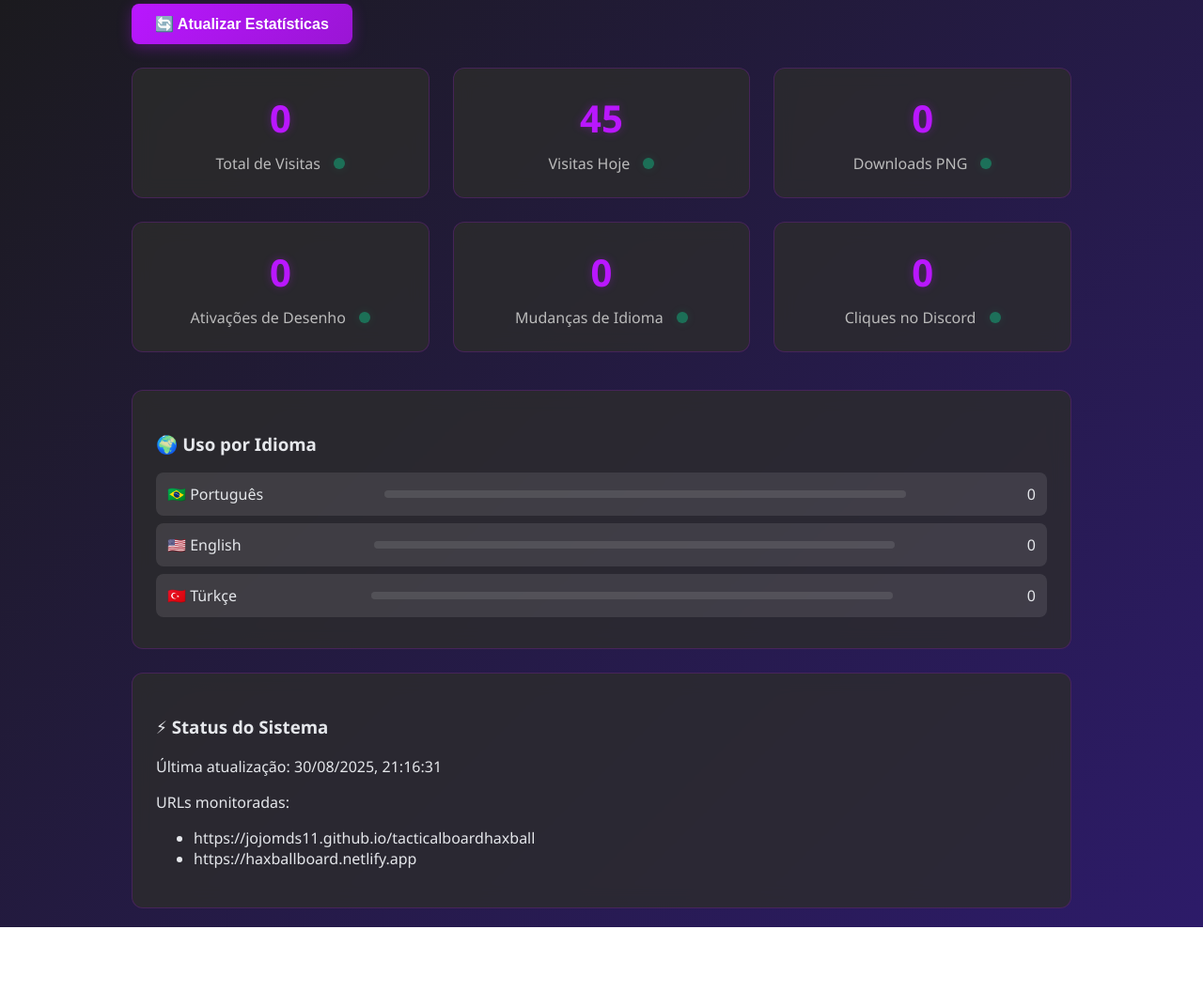
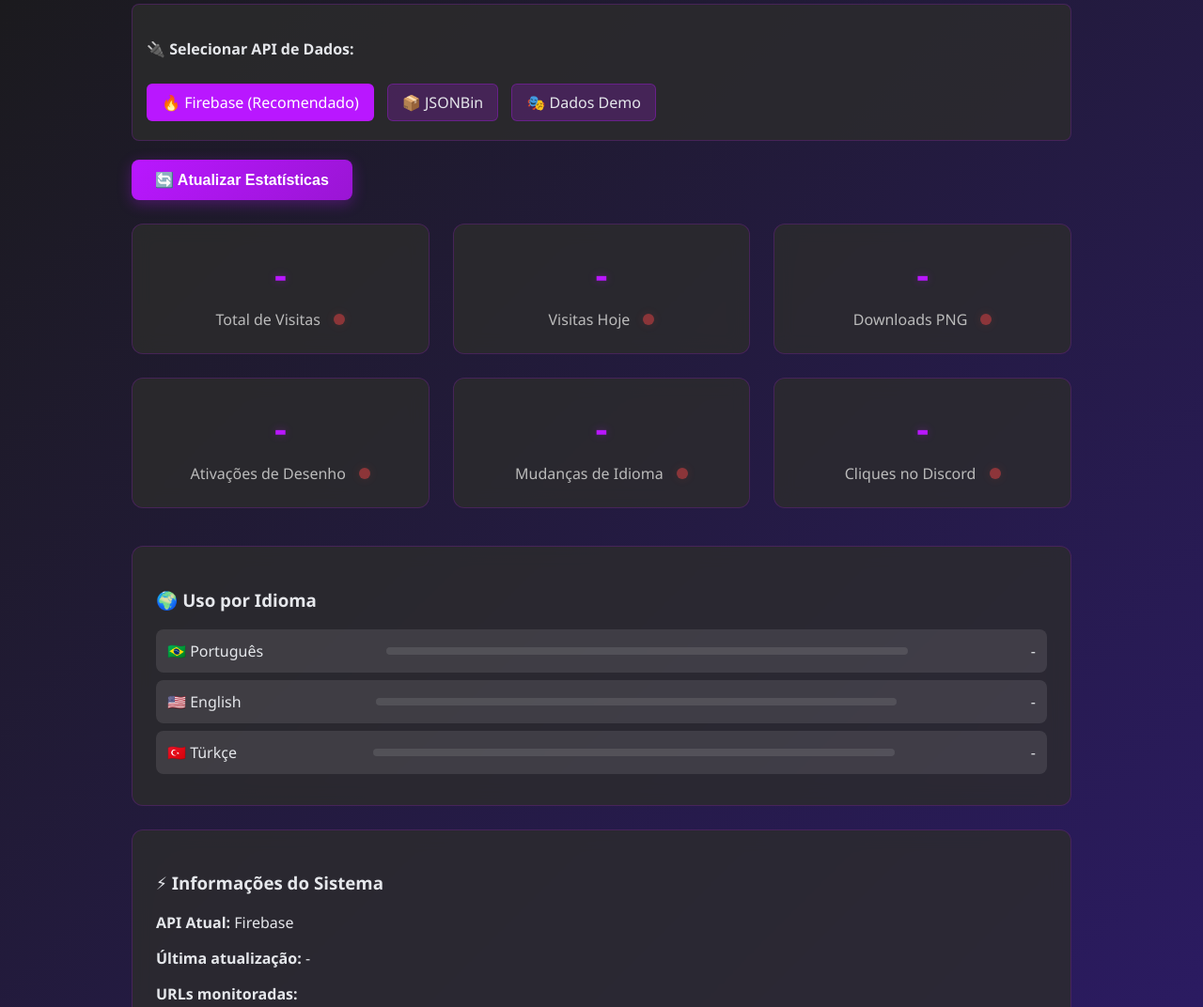
Before and after one commit to JOJOMDS11/visu, a plain HTML site: page index.html in a window 1280 px wide. Shown: the part 128-1200 px from the top of the page at 94% size. Before the commit the page ends 1115 px from the top, so only its background shows below. Drawn offline with Linux system fonts and the light colour scheme; no server answers.

Commit message:
Update index.html

```diff
--- a/index.html
+++ b/index.html
@@ -183,11 +183,47 @@
       color: #6ee7b7;
       text-align: center;
     }
+
+    .api-selector {
+      background: rgba(44, 44, 44, 0.8);
+      border: 1px solid rgba(185, 23, 255, 0.2);
+      border-radius: 8px;
+      padding: 15px;
+      margin-bottom: 20px;
+    }
+
+    .api-option {
+      display: inline-block;
+      margin: 5px 10px 5px 0;
+      padding: 8px 15px;
+      background: rgba(185, 23, 255, 0.2);
+      border: 1px solid rgba(185, 23, 255, 0.3);
+      border-radius: 6px;
+      cursor: pointer;
+      transition: all 0.3s ease;
+    }
+
+    .api-option.active {
+      background: #B917FF;
+      color: white;
+    }
+
+    .api-option:hover {
+      background: rgba(185, 23, 255, 0.4);
+    }
   </style>
 </head>
 <body>
   <div class="stats-container">
     <h1>📊 Estatísticas do Haxball Tactical Board</h1>
+
+    <div class="api-selector">
+      <h4>🔌 Selecionar API de Dados:</h4>
+      <div class="api-option active" data-api="firebase" onclick="switchAPI('firebase')">🔥 Firebase (Recomendado)</div>
+      <div class="api-option" data-api="jsonbin" onclick="switchAPI('jsonbin')">📦 JSONBin</div>
+      <div class="api-option" data-api="demo" onclick="switchAPI('demo')">🎭 Dados Demo</div>
+    </div>
+
     <button class="refresh-btn" onclick="loadAllStats()">🔄 Atualizar Estatísticas</button>
 
     <div id="statusMessage"></div>
@@ -195,27 +231,27 @@
     <div class="stats-grid">
       <div class="stat-card">
         <div class="stat-number" id="totalVisits">-</div>
-        <div class="stat-label">Total de Visitas <span class="status-indicator" id="totalStatus"></span></div>
+        <div class="stat-label">Total de Visitas <span class="status-indicator status-offline" id="totalStatus"></span></div>
       </div>
       <div class="stat-card">
         <div class="stat-number" id="todayVisits">-</div>
-        <div class="stat-label">Visitas Hoje <span class="status-indicator" id="todayStatus"></span></div>
+        <div class="stat-label">Visitas Hoje <span class="status-indicator status-offline" id="todayStatus"></span></div>
       </div>
       <div class="stat-card">
         <div class="stat-number" id="downloads">-</div>
-        <div class="stat-label">Downloads PNG <span class="status-indicator" id="downloadsStatus"></span></div>
+        <div class="stat-label">Downloads PNG <span class="status-indicator status-offline" id="downloadsStatus"></span></div>
       </div>
       <div class="stat-card">
         <div class="stat-number" id="drawActivations">-</div>
-        <div class="stat-label">Ativações de Desenho <span class="status-indicator" id="drawStatus"></span></div>
+        <div class="stat-label">Ativações de Desenho <span class="status-indicator status-offline" id="drawStatus"></span></div>
       </div>
       <div class="stat-card">
         <div class="stat-number" id="languageChanges">-</div>
-        <div class="stat-label">Mudanças de Idioma <span class="status-indicator" id="langStatus"></span></div>
+        <div class="stat-label">Mudanças de Idioma <span class="status-indicator status-offline" id="langStatus"></span></div>
       </div>
       <div class="stat-card">
         <div class="stat-number" id="discordClicks">-</div>
-        <div class="stat-label">Cliques no Discord <span class="status-indicator" id="discordStatus"></span></div>
+        <div class="stat-label">Cliques no Discord <span class="status-indicator status-offline" id="discordStatus"></span></div>
       </div>
     </div>
 
@@ -247,77 +283,144 @@
     </div>
 
     <div class="chart-container">
-      <h3>⚡ Status do Sistema</h3>
-      <p>Última atualização: <span id="lastUpdate">-</span></p>
-      <p>URLs monitoradas:</p>
+      <h3>⚡ Informações do Sistema</h3>
+      <p><strong>API Atual:</strong> <span id="currentAPI">Firebase</span></p>
+      <p><strong>Última atualização:</strong> <span id="lastUpdate">-</span></p>
+      <p><strong>URLs monitoradas:</strong></p>
       <ul>
         <li>https://jojomds11.github.io/tacticalboardhaxball</li>
         <li>https://haxballboard.netlify.app</li>
       </ul>
+
+      <h4>📋 Como Implementar nos Seus Sites:</h4>
+      <div style="background: rgba(0,0,0,0.3); padding: 15px; border-radius: 6px; font-family: monospace; font-size: 12px; overflow-x: auto;">
+        <div>// Adicione este código aos seus sites:</div>
+        <div style="color: #10b981;">const tracker = new HaxballStatsTracker();</div>
+        <div style="color: #fbbf24;">tracker.trackVisit(); // Ao carregar página</div>
+        <div style="color: #fbbf24;">tracker.trackDownload(); // Ao baixar PNG</div>
+        <div style="color: #fbbf24;">tracker.trackDraw(); // Ao ativar desenho</div>
+      </div>
     </div>
   </div>
 
   <script>
-    // Usando uma API alternativa mais confiável - JSONBin ou similar
-    class StatsManager {
+    class HaxballStatsTracker {
       constructor() {
-        this.apiUrl = 'https://api.countapi.xyz';
-        this.namespace = 'haxballboard-v2';
+        this.currentAPI = 'firebase';
+        this.apis = {
+          firebase: {
+            name: 'Firebase',
+            baseUrl: 'https://jojovius-f5de7-default-rtdb.firebaseio.com/',
+            get: async (key) => {
+              const response = await fetch(`${this.apis.firebase.baseUrl}/stats/${key}.json`);
+              const data = await response.json();
+              return data || 0;
+            },
+            increment: async (key, amount = 1) => {
+              const current = await this.apis.firebase.get(key);
+              const newValue = (current || 0) + amount;
+              await fetch(`${this.apis.firebase.baseUrl}/stats/${key}.json`, {
+                method: 'PUT',
+                headers: { 'Content-Type': 'application/json' },
+                body: JSON.stringify(newValue)
+              });
+              return newValue;
+            }
+          },
+          jsonbin: {
+            name: 'JSONBin',
+            binId: '673cf2e5acd3cb34a8b6a8f3', // Substitua pelo seu Bin ID
+            apiKey: '$2a$10$8Z4vUWLEUqoMuF7J4DfxmuK8VyLdEQz3GpQqIg.Oa1XhV2Nk5W8y6', // Substitua pela sua API Key
+            get: async (key) => {
+              try {
+                const response = await fetch(`https://api.jsonbin.io/v3/b/${this.apis.jsonbin.binId}`, {
+                  headers: { 'X-Master-Key': this.apis.jsonbin.apiKey }
+                });
+                const data = await response.json();
+                return data.record[key] || 0;
+              } catch {
+                return 0;
+              }
+            },
+            increment: async (key, amount = 1) => {
+              try {
+                // Primeiro pega os dados atuais
+                const response = await fetch(`https://api.jsonbin.io/v3/b/${this.apis.jsonbin.binId}`, {
+                  headers: { 'X-Master-Key': this.apis.jsonbin.apiKey }
+                });
+                const currentData = await response.json();
+                const stats = currentData.record || {};
+
+                // Incrementa o valor
+                stats[key] = (stats[key] || 0) + amount;
+
+                // Atualiza no JSONBin
+                await fetch(`https://api.jsonbin.io/v3/b/${this.apis.jsonbin.binId}`, {
+                  method: 'PUT',
+                  headers: {
+                    'Content-Type': 'application/json',
+                    'X-Master-Key': this.apis.jsonbin.apiKey
+                  },
+                  body: JSON.stringify(stats)
+                });
+
+                return stats[key];
+              } catch (error) {
+                console.warn('JSONBin error:', error);
+                return 0;
+              }
+            }
+          },
+          demo: {
+            name: 'Dados Demo',
+            data: {
+              totalVisits: Math.floor(Math.random() * 5000) + 1000,
+              todayVisits: Math.floor(Math.random() * 100) + 10,
+              downloads: Math.floor(Math.random() * 1000) + 200,
+              drawActivations: Math.floor(Math.random() * 2000) + 500,
+              languageChanges: Math.floor(Math.random() * 300) + 50,
+              discordClicks: Math.floor(Math.random() * 150) + 20,
+              langPt: Math.floor(Math.random() * 800) + 400,
+              langEn: Math.floor(Math.random() * 600) + 300,
+              langTr: Math.floor(Math.random() * 400) + 100
+            },
+            get: async (key) => {
+              await new Promise(resolve => setTimeout(resolve, 500)); // Simula delay
+              return this.apis.demo.data[key] || 0;
+            },
+            increment: async (key, amount = 1) => {
+              await new Promise(resolve => setTimeout(resolve, 300));
+              this.apis.demo.data[key] = (this.apis.demo.data[key] || 0) + amount;
+              return this.apis.demo.data[key];
+            }
+          }
+        };
+
         this.counters = {
-          total: 'total-visits',
-          today: 'today-visits-' + new Date().toISOString().split('T')[0],
-          downloads: 'png-downloads',
-          drawActivations: 'draw-activations',
-          languageChanges: 'language-changes',
-          discordClicks: 'discord-clicks',
-          pt: 'lang-pt',
-          en: 'lang-en',
-          tr: 'lang-tr'
-        };
-        this.fallbackData = {
-          total: 1250,
-          today: 45,
-          downloads: 320,
-          drawActivations: 890,
-          languageChanges: 156,
-          discordClicks: 78,
-          pt: 650,
-          en: 420,
-          tr: 180
+          totalVisits: 'totalVisits',
+          todayVisits: 'todayVisits_' + new Date().toISOString().split('T')[0],
+          downloads: 'downloads',
+          drawActivations: 'drawActivations',
+          languageChanges: 'languageChanges',
+          discordClicks: 'discordClicks',
+          langPt: 'langPt',
+          langEn: 'langEn',
+          langTr: 'langTr'
         };
       }
 
-      async makeRequest(url) {
-        try {
-          const controller = new AbortController();
-          const timeoutId = setTimeout(() => controller.abort(), 5000);
-
-          const response = await fetch(url, {
-            signal: controller.signal,
-            headers: {
-              'Cache-Control': 'no-cache',
-              'Pragma': 'no-cache'
-            }
-          });
-
-          clearTimeout(timeoutId);
-
-          if (!response.ok) throw new Error(`HTTP ${response.status}`);
-          return await response.json();
-        } catch (error) {
-          console.warn(`Request failed: ${error.message}`);
-          return null;
-        }
+      async getCurrentAPI() {
+        return this.apis[this.currentAPI];
       }
 
-      async getCounter(counter) {
-        const data = await this.makeRequest(`${this.apiUrl}/get/${this.namespace}/${counter}`);
-        return data?.value || this.fallbackData[counter.replace('today-visits-' + new Date().toISOString().split('T')[0], 'today')] || 0;
+      async get(key) {
+        const api = await this.getCurrentAPI();
+        return await api.get(key);
       }
 
-      async incrementCounter(counter) {
-        const data = await this.makeRequest(`${this.apiUrl}/hit/${this.namespace}/${counter}`);
-        return data?.value || this.fallbackData[counter.replace('today-visits-' + new Date().toISOString().split('T')[0], 'today')] || 0;
+      async increment(key, amount = 1) {
+        const api = await this.getCurrentAPI();
+        return await api.increment(key, amount);
       }
 
       setStatus(elementId, isOnline) {
@@ -362,18 +465,18 @@
         container.classList.add('loading');
 
         try {
-          this.showMessage('Carregando estatísticas...');
+          this.showMessage(`Carregando estatísticas via ${this.apis[this.currentAPI].name}...`);
 
           const results = await Promise.allSettled([
-            this.getCounter(this.counters.total),
-            this.getCounter(this.counters.today),
-            this.getCounter(this.counters.downloads),
-            this.getCounter(this.counters.drawActivations),
-            this.getCounter(this.counters.languageChanges),
-            this.getCounter(this.counters.discordClicks),
-            this.getCounter(this.counters.pt),
-            this.getCounter(this.counters.en),
-            this.getCounter(this.counters.tr)
+            this.get(this.counters.totalVisits),
+            this.get(this.counters.todayVisits),
+            this.get(this.counters.downloads),
+            this.get(this.counters.drawActivations),
+            this.get(this.counters.languageChanges),
+            this.get(this.counters.discordClicks),
+            this.get(this.counters.langPt),
+            this.get(this.counters.langEn),
+            this.get(this.counters.langTr)
           ]);
 
           const [total, today, downloads, draw, langChange, discord, pt, en, tr] =
@@ -400,104 +503,83 @@
           });
 
           document.getElementById('lastUpdate').textContent = new Date().toLocaleString('pt-BR');
+          document.getElementById('currentAPI').textContent = this.apis[this.currentAPI].name;
 
-          this.showMessage(allOnline ?
-            'Estatísticas atualizadas com sucesso!' :
-            'Estatísticas carregadas com dados de fallback'
-          );
+          this.showMessage(`✅ Estatísticas carregadas via ${this.apis[this.currentAPI].name}!`);
 
         } catch (error) {
           console.error('Erro ao carregar estatísticas:', error);
-          this.showMessage('Erro ao carregar estatísticas. Usando dados de exemplo.', true);
-
-          // Carrega dados de fallback
-          Object.keys(this.fallbackData).forEach(key => {
-            const element = document.getElementById(key === 'total' ? 'totalVisits' :
-              key === 'today' ? 'todayVisits' :
-              key === 'downloads' ? 'downloads' :
-              key === 'drawActivations' ? 'drawActivations' :
-              key === 'languageChanges' ? 'languageChanges' :
-              key === 'discordClicks' ? 'discordClicks' :
-              key === 'pt' ? 'ptCount' :
-              key === 'en' ? 'enCount' : 'trCount');
-
-            if (element) {
-              element.textContent = this.formatNumber(this.fallbackData[key]);
-            }
-          });
-
-          this.updateLanguageProgress(this.fallbackData.pt, this.fallbackData.en, this.fallbackData.tr);
+          this.showMessage(`❌ Erro ao carregar via ${this.apis[this.currentAPI].name}`, true);
 
         } finally {
           container.classList.remove('loading');
         }
       }
 
-      // Método para incrementar contadores quando necessário
-      async trackEvent(eventType) {
-        try {
-          let counter;
-          switch(eventType) {
-            case 'visit':
-              await this.incrementCounter(this.counters.total);
-              await this.incrementCounter(this.counters.today);
-              break;
-            case 'download':
-              await this.incrementCounter(this.counters.downloads);
-              break;
-            case 'draw':
-              await this.incrementCounter(this.counters.drawActivations);
-              break;
-            case 'language':
-              await this.incrementCounter(this.counters.languageChanges);
-              break;
-            case 'discord':
-              await this.incrementCounter(this.counters.discordClicks);
-              break;
-            case 'lang-pt':
-              await this.incrementCounter(this.counters.pt);
-              break;
-            case 'lang-en':
-              await this.incrementCounter(this.counters.en);
-              break;
-            case 'lang-tr':
-              await this.incrementCounter(this.counters.tr);
-              break;
-          }
-        } catch (error) {
-          console.warn('Erro ao rastrear evento:', error);
-        }
+      switchAPI(apiType) {
+        this.currentAPI = apiType;
+
+        // Atualiza UI dos botões
+        document.querySelectorAll('.api-option').forEach(btn => {
+          btn.classList.remove('active');
+        });
+        document.querySelector(`[data-api="${apiType}"]`).classList.add('active');
+
+        this.showMessage(`🔄 API alterada para ${this.apis[apiType].name}`);
+        this.loadAllStats();
+      }
+
+      // Métodos públicos para tracking
+      async trackVisit() {
+        await this.increment(this.counters.totalVisits);
+        await this.increment(this.counters.todayVisits);
+      }
+
+      async trackDownload() {
+        await this.increment(this.counters.downloads);
+      }
+
+      async trackDraw() {
+        await this.increment(this.counters.drawActivations);
+      }
+
+      async trackLanguageChange(lang) {
+        await this.increment(this.counters.languageChanges);
+        if (lang === 'pt') await this.increment(this.counters.langPt);
+        if (lang === 'en') await this.increment(this.counters.langEn);
+        if (lang === 'tr') await this.increment(this.counters.langTr);
+      }
+
+      async trackDiscord() {
+        await this.increment(this.counters.discordClicks);
       }
     }
 
-    // Instância global do gerenciador de estatísticas
-    const statsManager = new StatsManager();
+    // Instância global
+    const statsTracker = new HaxballStatsTracker();
 
-    // Função global para o botão
+    // Funções globais para os botões
     function loadAllStats() {
-      statsManager.loadAllStats();
+      statsTracker.loadAllStats();
     }
 
-    // Carrega estatísticas quando a página é aberta
+    function switchAPI(apiType) {
+      statsTracker.switchAPI(apiType);
+    }
+
+    // Carrega estatísticas quando a página abre
     document.addEventListener('DOMContentLoaded', async () => {
-      // Incrementa contador de visitas
-      await statsManager.trackEvent('visit');
+      await statsTracker.trackVisit();
+      await statsTracker.loadAllStats();
 
-      // Carrega todas as estatísticas
-      await statsManager.loadAllStats();
-
-      // Atualiza automaticamente a cada 5 minutos
+      // Auto-refresh a cada 2 minutos
       setInterval(() => {
-        statsManager.loadAllStats();
-      }, 5 * 60 * 1000);
+        statsTracker.loadAllStats();
+      }, 2 * 60 * 1000);
     });
 
-    // Exemplo de como usar para rastrear eventos nos seus sites:
-    // Para download: statsManager.trackEvent('download');
-    // Para desenho: statsManager.trackEvent('draw');
-    // Para mudança de idioma: statsManager.trackEvent('language');
-    // Para clique no Discord: statsManager.trackEvent('discord');
-    // Para uso de idioma específico: statsManager.trackEvent('lang-pt');
+    // Torna a classe disponível globalmente para uso nos sites
+    window.HaxballStatsTracker = HaxballStatsTracker;
   </script>
 </body>
 </html>
```
